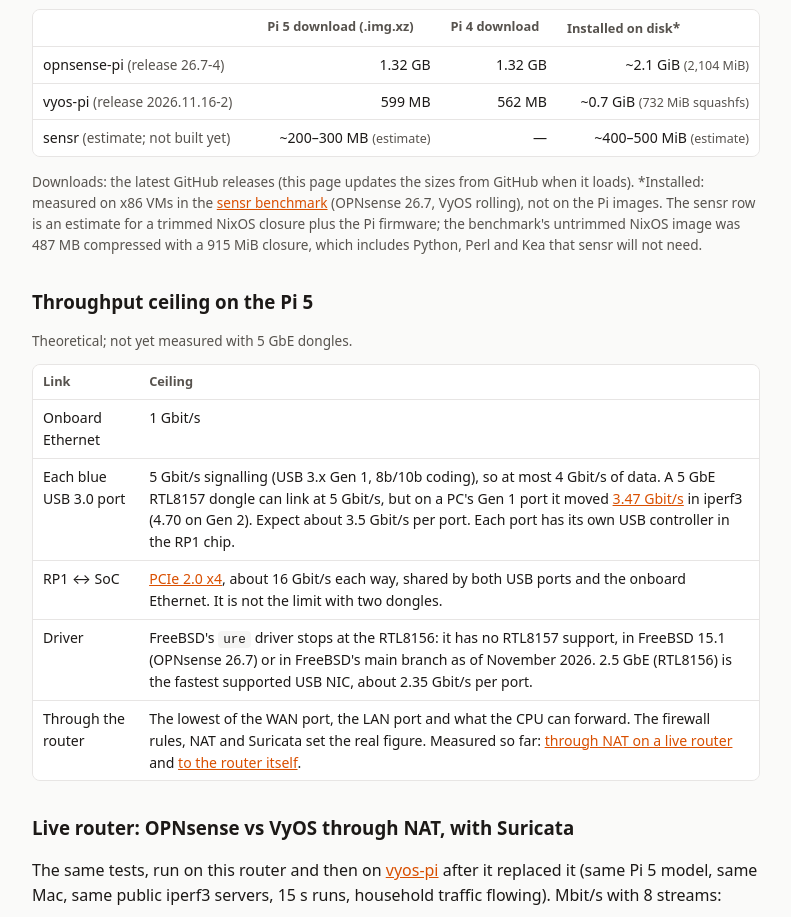
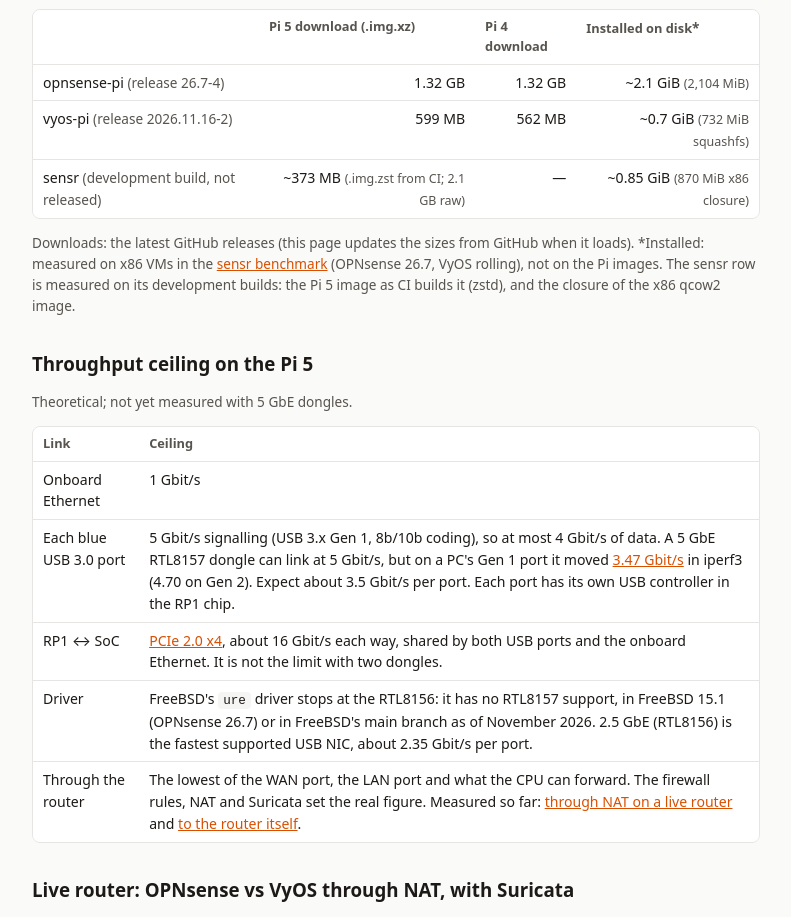
Before and after one commit to itpick/opnsense-pi, a plain HTML site: page docs/index.html in a window 1280 px wide. Shown: the part 2033-2950 px from the top of the page, without its empty margins (244-1035 px from the left). Drawn offline with Linux system fonts and the light colour scheme; no server answers.

Commit message:
docs: measured sensr Pi 5 image size instead of the estimate
The sensr Pi 5 development image is ~373 MB as .img.zst (2.1 GB raw),
with an 870 MiB closure (x86 qcow2 build).

```diff
--- a/docs/index.html
+++ b/docs/index.html
@@ -148,9 +148,9 @@
     <tr><th></th><th>Pi 5 download (.img.xz)</th><th>Pi 4 download</th><th>Installed on disk<span class="fine">*</span></th></tr>
     <tr><td>opnsense-pi <span class="fine">(release <span data-release="opnsense-pi">26.7-4</span>)</span></td><td class="n"><span data-asset="opnsense-pi/opnsense-pi5.img.xz">1.32 GB</span></td><td class="n"><span data-asset="opnsense-pi/opnsense-pi4.img.xz">1.32 GB</span></td><td class="n">~2.1 GiB <span class="fine">(2,104 MiB)</span></td></tr>
     <tr><td>vyos-pi <span class="fine">(release <span data-release="vyos-pi">2026.11.16-2</span>)</span></td><td class="n"><span data-asset="vyos-pi/vyos-pi-pi5.img.xz">599 MB</span></td><td class="n"><span data-asset="vyos-pi/vyos-pi-pi4.img.xz">562 MB</span></td><td class="n">~0.7 GiB <span class="fine">(732 MiB squashfs)</span></td></tr>
-    <tr><td>sensr <span class="fine">(estimate; not built yet)</span></td><td class="n">~200&ndash;300 MB <span class="fine">(estimate)</span></td><td class="n">&mdash;</td><td class="n">~400&ndash;500 MiB <span class="fine">(estimate)</span></td></tr>
+    <tr><td>sensr <span class="fine">(development build, not released)</span></td><td class="n">~373 MB <span class="fine">(.img.zst from CI; 2.1 GB raw)</span></td><td class="n">&mdash;</td><td class="n">~0.85 GiB <span class="fine">(870 MiB x86 closure)</span></td></tr>
   </table></div>
-  <p class="fine">Downloads: the latest GitHub releases (this page updates the sizes from GitHub when it loads). *Installed: measured on x86 VMs in the <a href="https://github.com/itpick/sensr/blob/main/docs/research/07-performance-evaluation.md#22-b-os-base-footprint-and-boot">sensr benchmark</a> (OPNsense 26.7, VyOS rolling), not on the Pi images. The sensr row is an estimate for a trimmed NixOS closure plus the Pi firmware; the benchmark's untrimmed NixOS image was 487&nbsp;MB compressed with a 915&nbsp;MiB closure, which includes Python, Perl and Kea that sensr will not need.</p>
+  <p class="fine">Downloads: the latest GitHub releases (this page updates the sizes from GitHub when it loads). *Installed: measured on x86 VMs in the <a href="https://github.com/itpick/sensr/blob/main/docs/research/07-performance-evaluation.md#22-b-os-base-footprint-and-boot">sensr benchmark</a> (OPNsense 26.7, VyOS rolling), not on the Pi images. The sensr row is measured on its development builds: the Pi 5 image as CI builds it (zstd), and the closure of the x86 qcow2 image.</p>
 
   <h3 id="throughput">Throughput ceiling on the Pi 5</h3>
   <p class="fine">Theoretical; not yet measured with 5&nbsp;GbE dongles.</p>
```
